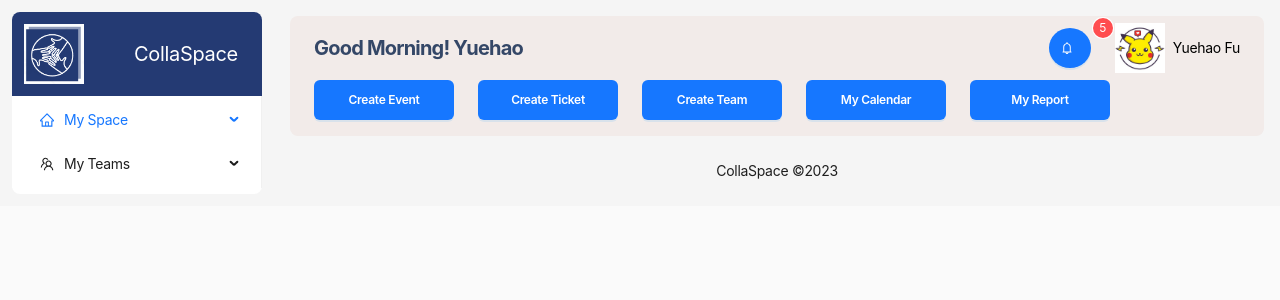
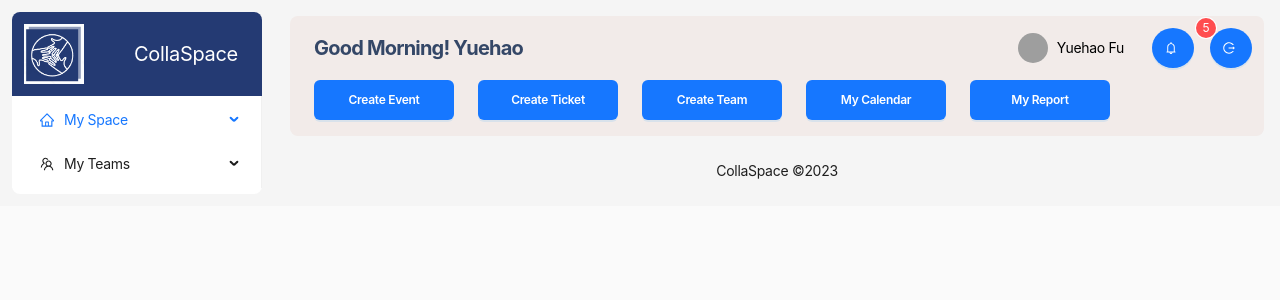
Before and after one commit to KATHRINEFU/CollaSpace-Frontend, a React (Vite) app: page /user in a window 1280 px wide. Shown: the top 300 px of the page. Built offline with nearby package versions, Linux system fonts and the light colour scheme; no server answers; grey boxes are pictures that could not be loaded; a small style sheet from the web is missing.

Commit message:
added user profile UI

```diff
--- a/src/components/layouts/UserLayout.tsx
+++ b/src/components/layouts/UserLayout.tsx
@@ -1,12 +1,11 @@
 import "../../muse.main.css";
 import "../../muse.responsive.css";
 import { useLocation, useNavigate } from "react-router-dom";
-import { Layout, Menu, Button, Badge, Image, ConfigProvider, Spin } from "antd";
-import { HomeOutlined, TeamOutlined, BellOutlined } from "@ant-design/icons";
+import { Layout, Menu, Button, Badge, ConfigProvider, Spin, Avatar } from "antd";
+import { HomeOutlined, TeamOutlined, BellOutlined, LogoutOutlined } from "@ant-design/icons";
 import ErrorBoundary from "../ErrorBoundary";
 import { Outlet } from "react-router-dom";
 import LogoIcon from "/logoIcon.png";
-import ProfileAvatar from "/profile-avatar.png";
 import type { MenuProps } from "antd";
 import { useGetEmployeeTeamsQuery } from "../../redux/api/apiSlice";
 
@@ -39,6 +38,10 @@ export default function UserLayout() {
     navigate("/user/calendar");
   };
 
+  const handleProfileBtnClicked = () => {
+    navigate("/user/profile");
+  }
+
   type MenuItem = Required<MenuProps>["items"][number];
   function getItem(
     label: React.ReactNode,
@@ -57,7 +60,7 @@ export default function UserLayout() {
         case "3":
           navigate("/user/tickets");
           break;
-        case "3":
+        case "4":
           navigate("/user/calendar");
           break;
         default:
@@ -144,7 +147,16 @@ export default function UserLayout() {
                   {" "}
                   Good Morning! Yuehao
                 </h2>
-                <div className="w-50 flex items-center gap-3">
+                <div className="w-50 flex items-center gap-1">
+                  <div
+                    className="flex items-center justify-center gap-2 mr-6 cursor-pointer"
+                    onClick={handleProfileBtnClicked}
+                    >
+                    <Avatar src={<img src={"https://cdn-icons-png.flaticon.com/512/188/188987.png"} alt="Profile" />} />
+                    <span className="text-black">Yuehao Fu</span>
+                  </div>
+
+
                   <Badge count={5}>
                     <Button
                       type="primary"
@@ -156,14 +168,15 @@ export default function UserLayout() {
                     />
                   </Badge>
 
-                  <div className="flex items-center justify-center gap-2 mr-6">
-                    <Image
-                      src={ProfileAvatar}
-                      alt="Profile Avatar"
-                      width={50}
+                  <Button
+                      type="primary"
+                      shape="circle"
+                      size="small"
+                      icon={<LogoutOutlined />}
+                      style={{ width: "42px" }}
+                      className="mr-3"
                     />
-                    <span className="text-black">Yuehao Fu</span>
-                  </div>
+
                 </div>
               </div>
 
--- /dev/null
+++ b/src/pages/user/Profile.tsx
@@ -0,0 +1,114 @@
+import { Avatar, Form, Input } from "antd"
+import { useGetEmployeeDetailQuery } from "../../redux/api/apiSlice";
+import { useEffect } from "react";
+
+export function Component() {
+    const [profileForm] = Form.useForm();
+    const {data: employeeData, isLoading: isEmployeeLoading} = useGetEmployeeDetailQuery(4); // replace 4 with cur user id
+
+    useEffect(()=>{
+        if(!isEmployeeLoading && employeeData){
+
+        }
+    }, [employeeData, isEmployeeLoading])
+
+    return (
+        <>
+            <div className="relative flex flex-col flex-auto min-w-0 p-4 mx-3 mt-3 overflow-hidden break-words bg-white border-0 shadow-3xl dark:bg-slate-850 rounded-2xl bg-clip-border">
+                <div className="flex flex-wrap -mx-3">
+                    <div className="flex w-auto max-w-full px-3">
+                        <div className="relative inline-flex items-center justify-center text-base text-white transition-all duration-200 ease-in-out h-19 w-19 rounded-xl">
+                        <Avatar src={<img src={"https://cdn-icons-png.flaticon.com/512/188/188987.png"} alt="Profile" />} />
+                        </div>
+
+                        <div className="flex-none w-auto max-w-full px-3 my-auto">
+                            <div className="h-full">
+                                <h5 className="mb-1 text-2xl font-bold">
+                                    Yuehao Fu
+                                </h5>
+                                <p className="mb-0 text-sm font-semibold leading-normal dark:text-white dark:opacity-60">
+                                    Solution Architect Department
+                                </p>
+                            </div>
+                        </div>
+                    </div>
+                </div>
+
+                <div className="flex flex-wrap -mx-3">
+                    <div className="w-full max-w-full px-3 m-auto flex-0 lg:w-8/12">
+                        <Form
+                            className="mb-32"
+                            form={profileForm}
+                            >
+                            <div className="flex flex-wrap mt-4 -mx-3">
+                                <div className="w-full max-w-full px-3 flex-0 sm:w-6/12">
+                                    <Form.Item name="firstName">
+                                        <p className="mb-1 ml-1 text-xs font-bold text-slate-700 ">First Name</p>
+                                        <Input className="focus:shadow-primary-outline text-sm leading-5.6 ease block w-full appearance-none rounded-lg border border-solid border-gray-300 bg-white bg-clip-padding px-3 py-2 font-normal text-gray-700 outline-none transition-all placeholder:text-gray-500 focus:border-blue-500 focus:outline-none"/>
+                                    </Form.Item>
+                                </div>
+
+                                <div className="w-full max-w-full px-3 mt-4 flex-0 sm:mt-0 sm:w-6/12">
+                                    <Form.Item name="lastName">
+                                        <p className="mb-1 ml-1 text-xs font-bold text-slate-700">Last Name</p>
+                                        <Input className="focus:shadow-primary-outline text-sm leading-5.6 ease block w-full appearance-none rounded-lg border border-solid border-gray-300 bg-white bg-clip-padding px-3 py-2 font-normal text-gray-700 outline-none transition-all placeholder:text-gray-500 focus:border-blue-500 focus:outline-none"/>
+                                    </Form.Item>
+                                </div>
+                            </div>
+
+                            <div className="flex flex-wrap mt-4 -mx-3">
+                                <div className="w-full max-w-full px-3 flex-0 sm:w-6/12">
+                                    <Form.Item name="email">
+                                        <p className="mb-1 ml-1 text-xs font-bold text-slate-700 ">Email</p>
+                                        <Input className="focus:shadow-primary-outline text-sm leading-5.6 ease block w-full appearance-none rounded-lg border border-solid border-gray-300 bg-white bg-clip-padding px-3 py-2 font-normal text-gray-700 outline-none transition-all placeholder:text-gray-500 focus:border-blue-500 focus:outline-none" disabled/>
+                                    </Form.Item>
+                                </div>
+
+                                <div className="w-full max-w-full px-3 mt-4 flex-0 sm:mt-0 sm:w-6/12">
+                                    <Form.Item name="phone">
+                                        <p className="mb-1 ml-1 text-xs font-bold text-slate-700 ">Phone</p>
+                                        <Input className="focus:shadow-primary-outline text-sm leading-5.6 ease block w-full appearance-none rounded-lg border border-solid border-gray-300 bg-white bg-clip-padding px-3 py-2 font-normal text-gray-700 outline-none transition-all placeholder:text-gray-500 focus:border-blue-500 focus:outline-none" disabled/>
+                                    </Form.Item>
+                                </div>
+                            </div>
+
+                            <div className="flex flex-wrap mt-4 -mx-3">
+                                <div className="w-full max-w-full px-3 flex-0 sm:w-6/12">
+                                    <Form.Item name="locationCountry">
+                                        <p className="mb-1 ml-1 text-xs font-bold text-slate-700 ">Location Country</p>
+                                        <Input className="focus:shadow-primary-outline text-sm leading-5.6 ease block w-full appearance-none rounded-lg border border-solid border-gray-300 bg-white bg-clip-padding px-3 py-2 font-normal text-gray-700 outline-none transition-all placeholder:text-gray-500 focus:border-blue-500 focus:outline-none" disabled/>
+                                    </Form.Item>
+                                </div>
+
+                                <div className="w-full max-w-full px-3 mt-4 flex-0 sm:mt-0 sm:w-6/12">
+                                    <Form.Item name="locationCity">
+                                        <p className="mb-1 ml-1 text-xs font-bold text-slate-700 ">Location City</p>
+                                        <Input className="focus:shadow-primary-outline text-sm leading-5.6 ease block w-full appearance-none rounded-lg border border-solid border-gray-300 bg-white bg-clip-padding px-3 py-2 font-normal text-gray-700 outline-none transition-all placeholder:text-gray-500 focus:border-blue-500 focus:outline-none" disabled/>
+                                    </Form.Item>
+                                </div>
+                            </div>
+
+                            <div className="flex flex-wrap mt-4 -mx-3">
+                                <div className="w-full max-w-full px-3 flex-0 sm:w-6/12">
+                                    <Form.Item name="startdate">
+                                        <p className="mb-1 ml-1 text-xs font-bold text-slate-700 ">Start Date</p>
+                                        <Input className="focus:shadow-primary-outline text-sm leading-5.6 ease block w-full appearance-none rounded-lg border border-solid border-gray-300 bg-white bg-clip-padding px-3 py-2 font-normal text-gray-700 outline-none transition-all placeholder:text-gray-500 focus:border-blue-500 focus:outline-none" disabled/>
+                                    </Form.Item>
+                                </div>
+
+                                <div className="w-full max-w-full px-3 mt-4 flex-0 sm:mt-0 sm:w-6/12">
+                                    <Form.Item name="role">
+                                        <p className="mb-1 ml-1 text-xs font-bold text-slate-700 ">Role</p>
+                                        <Input className="focus:shadow-primary-outline text-sm leading-5.6 ease block w-full appearance-none rounded-lg border border-solid border-gray-300 bg-white bg-clip-padding px-3 py-2 font-normal text-gray-700 outline-none transition-all placeholder:text-gray-500 focus:border-blue-500 focus:outline-none" disabled/>
+                                    </Form.Item>
+                                </div>
+                            </div>
+
+                        </Form>
+                    </div>
+                </div>
+            </div>
+
+        </>
+    )
+}
--- a/src/redux/api/apiSlice.tsx
+++ b/src/redux/api/apiSlice.tsx
@@ -27,6 +27,9 @@ export const apiSlice = createApi({
     getAllTeams: builder.query({
       query: () => `/team/`,
     }),
+    getEmployeeDetail: builder.query({
+      query: (employeeId) => `/employee/${employeeId}`,
+    }),
   }),
 });
 
@@ -37,4 +40,5 @@ export const {
   useGetEventsQuery,
   useGetTicketsQuery,
   useGetAllTeamsQuery,
+  useGetEmployeeDetailQuery,
 } = apiSlice;
--- a/src/routes/UserRoutes.tsx
+++ b/src/routes/UserRoutes.tsx
@@ -29,4 +29,8 @@ export const UserRoutes: RouteObject[] = [
     path: "/user/calendar",
     lazy: () => import("../pages/user/MyCalendar"),
   },
+  {
+    path: "/user/profile",
+    lazy: () => import("../pages/user/Profile"),
+  },
 ];
```
